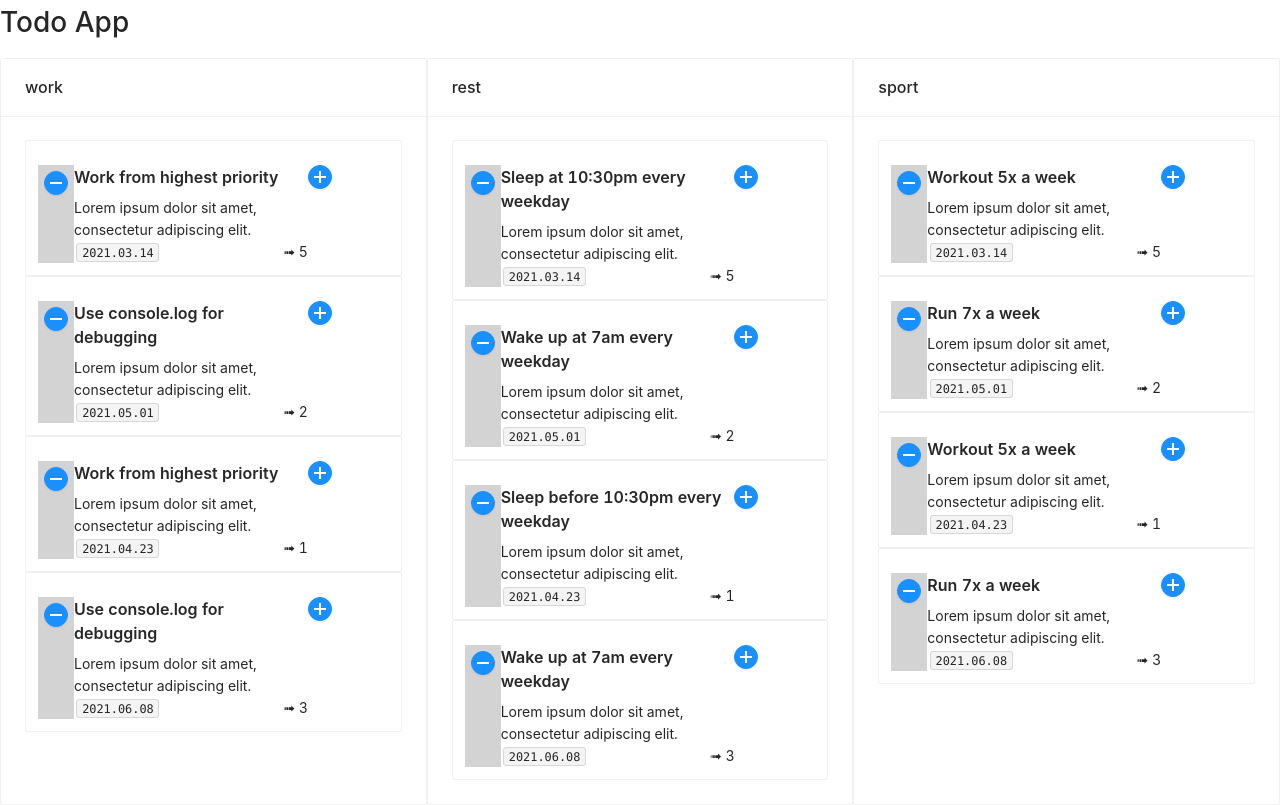
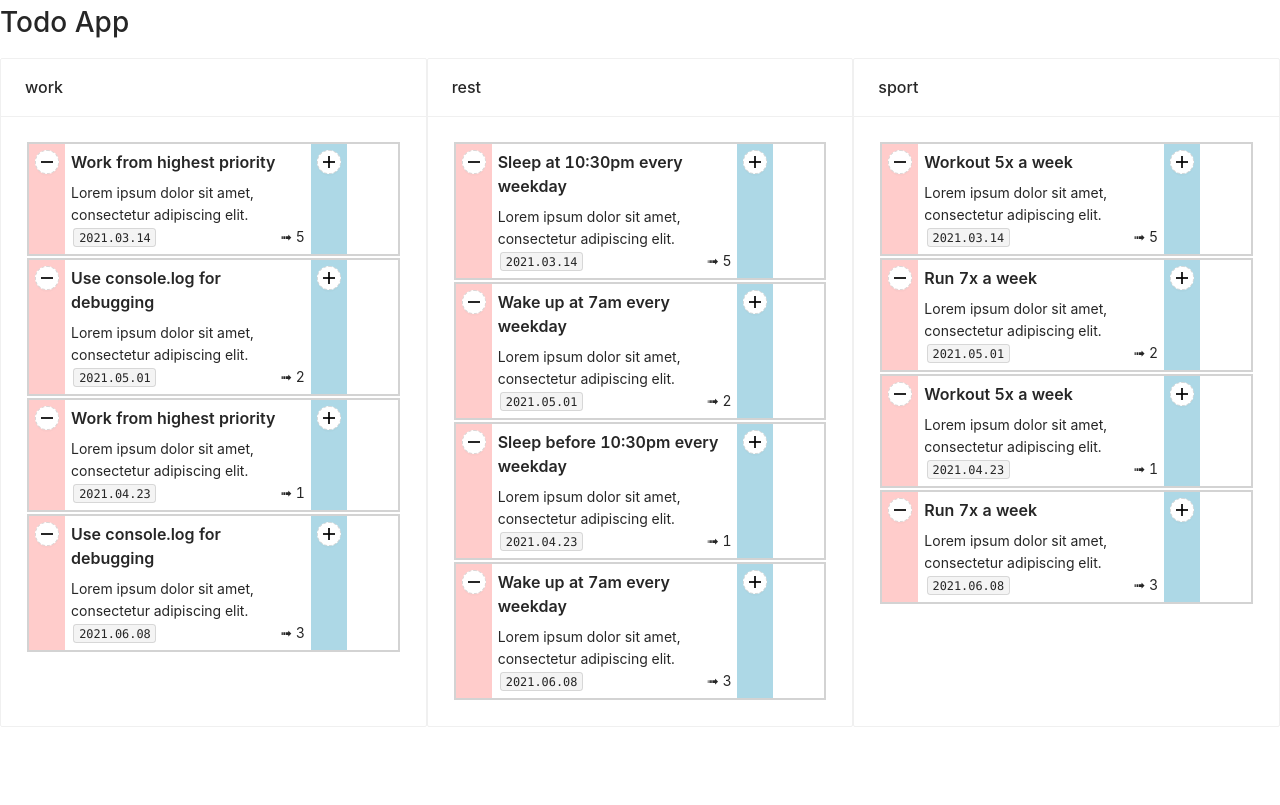
Before and after one commit to johannesstroebele91/Habillo, a React (Create React App) app: page / in a window 1280 px wide. Built offline with nearby package versions, Linux system fonts and the light colour scheme.

Commit message:
Fixed warning that no key was provided for the list elements and added styling

```diff
--- a/src/App.tsx
+++ b/src/App.tsx
@@ -19,7 +19,7 @@ function App() {
             {habits
               .filter((item) => item.list === category)
               .map((filteredItems) => (
-                <HabitItem habit={filteredItems} />
+                <HabitItem key={filteredItems.id} habit={filteredItems} />
               ))}
           </Card>
         ))}
--- a/src/components/HabitItem.tsx
+++ b/src/components/HabitItem.tsx
@@ -1,5 +1,5 @@
 import { Habit } from "../models/types";
-import { Card, Row, Col, Button, Typography } from "antd";
+import { Row, Col, Button, Typography } from "antd";
 import { PlusOutlined, MinusOutlined } from "@ant-design/icons";
 
 interface HabitItemProps {
@@ -11,20 +11,17 @@ const HabitItem: React.FC<HabitItemProps> = ({ habit }) => {
 
   return (
     <>
-        <Card
-          style={{ whiteSpace: "normal", paddingTop: 12 }}
-          size="small"
-        >
-          <Row>
-            <Col style={{ textAlign: "center", background: 'lightgrey', padding: 6}}>
+        <div>
+          <Row style={{flexWrap: 'nowrap', border: '2px solid lightgrey', margin: 2}}>
+            <Col style={{ textAlign: "center", background: '#ffcccb', padding: 6}}>
               <Button
-                type="primary"
+                type="dashed"
                 size="small"
                 shape="circle"
                 icon={<MinusOutlined />}
               />
             </Col>
-            <Col span={16} style={{ textAlign: "left" }}>
+            <Col span={16} style={{ textAlign: "left", padding: 6 }}>
               <Title level={5}>{habit.title}</Title>
               <Text>{habit.description}</Text>
               <Row justify="space-between">
@@ -41,16 +38,16 @@ const HabitItem: React.FC<HabitItemProps> = ({ habit }) => {
                 </Col>
               </Row>
             </Col>
-            <Col style={{ textAlign: "center" }}>
+            <Col style={{ textAlign: "center", background: '#ADD8E6', padding: 6 }}>
               <Button
-                type="primary"
+                type="dashed"
                 size="small"
                 shape="circle"
                 icon={<PlusOutlined />}
               />
             </Col>
           </Row>
-        </Card>
+        </div>
     </>
   );
 };
```
